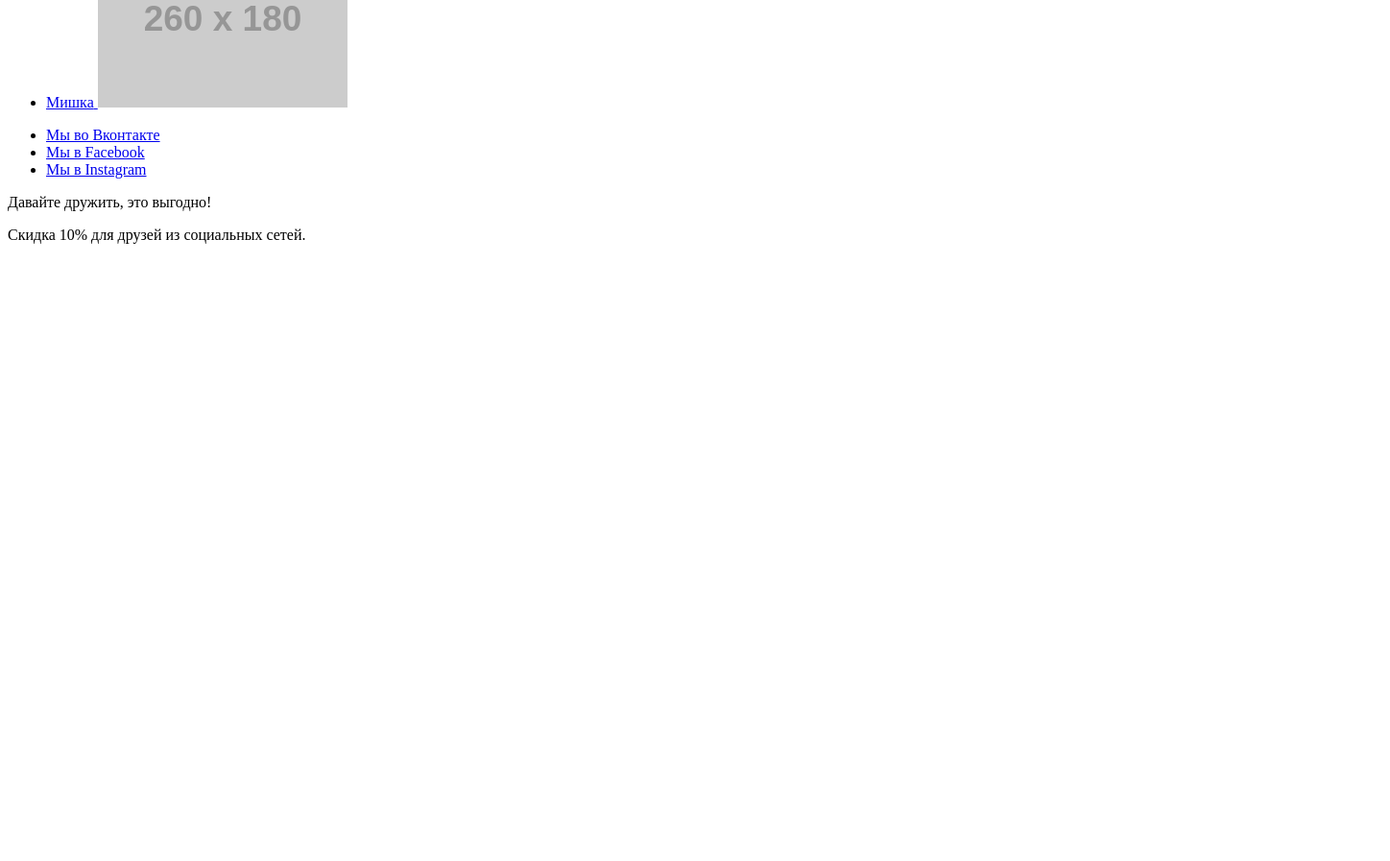
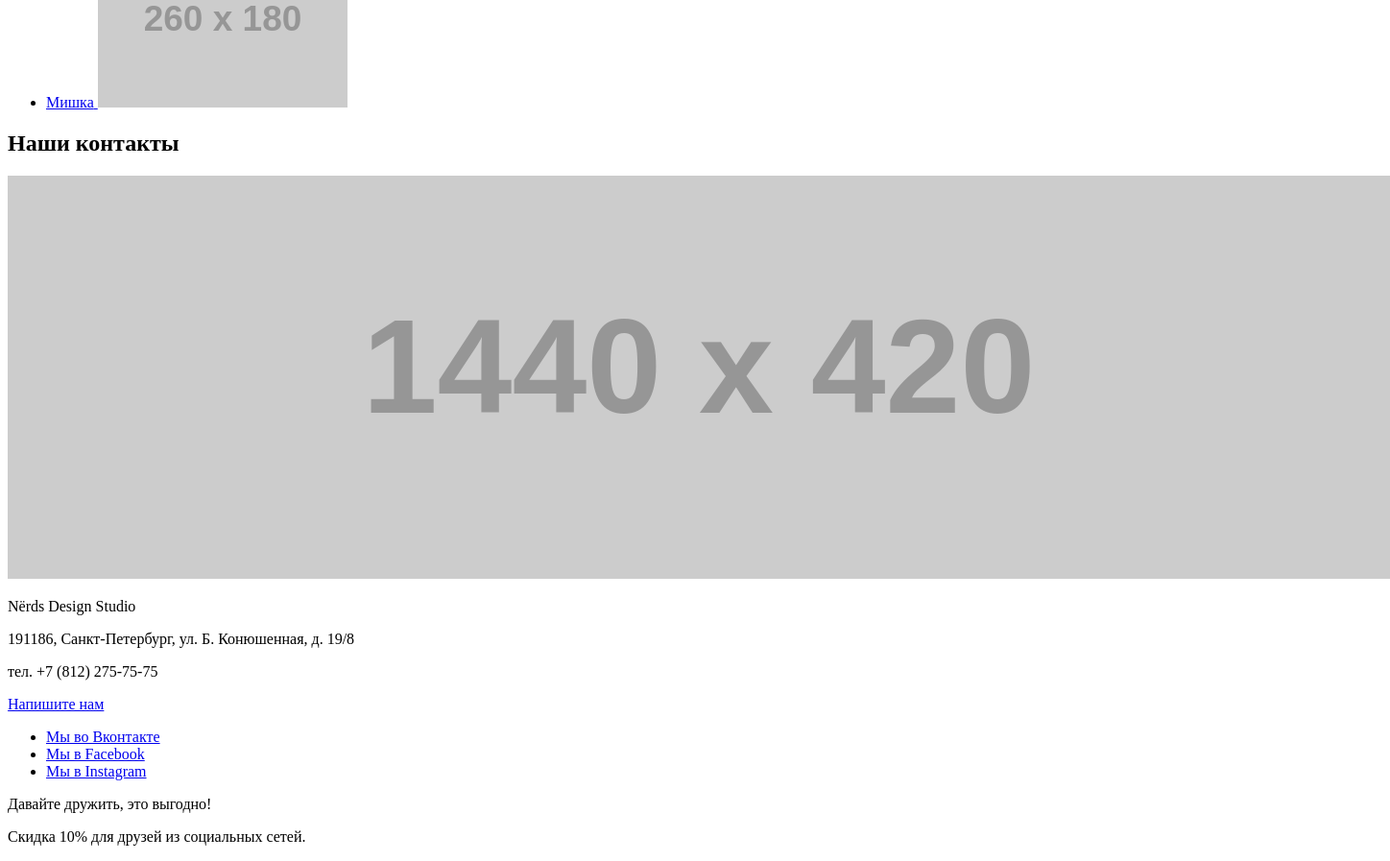
Before and after one commit to cybersunt/367171-nerds, a plain HTML site: page index.html in a window 1280 px wide. Shown: the part 3780-4677 px from the top of the page at 96% size, 1448 px wide, since content can reach past the window. Before the commit the page ends 4050 px from the top, so only its background shows below. Drawn offline with Linux system fonts and the light colour scheme; placeholder pictures from the web are drawn by us.

Commit message:
Добавлена разметка блока контактов

```diff
--- a/index.html
+++ b/index.html
@@ -174,6 +174,21 @@
           </li>
         </ul>
       </section>
+
+      <section class="contacts">
+        <h2 class="visually-hidden">Наши контакты</h2>
+        <div class="contacts__map" id="map">
+          <img class="contacts__map-img"  src="http://placehold.it/1440x420" alt="Офис компании по адресу ул. Большая Конюшенная 19/8, Санкт-Петербург" width="1440" height="420"/>
+        </div>
+        <div class="contacts__wrap">
+          <div class="contacts__info">
+            <p class="contacts__name">Nёrds Design Studio</p>
+            <p class="contacts__adress">191186, Санкт-Петербург, ул. Б. Конюшенная, д. 19/8</p>
+            <p class="contacts__phone">тел. +7 (812) 275-75-75</p>
+            <a class="btn contacts__btn" href="write-us.html">Напишите нам</a>
+          </div>
+        </div>
+      </section>
     </main>
 
     <footer class="footer">
```
